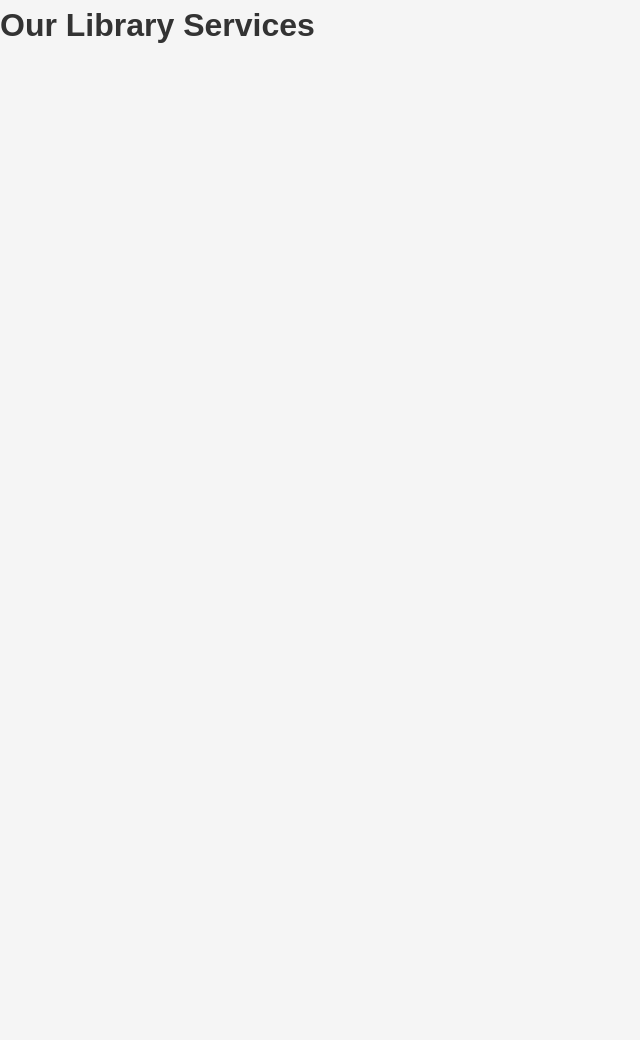
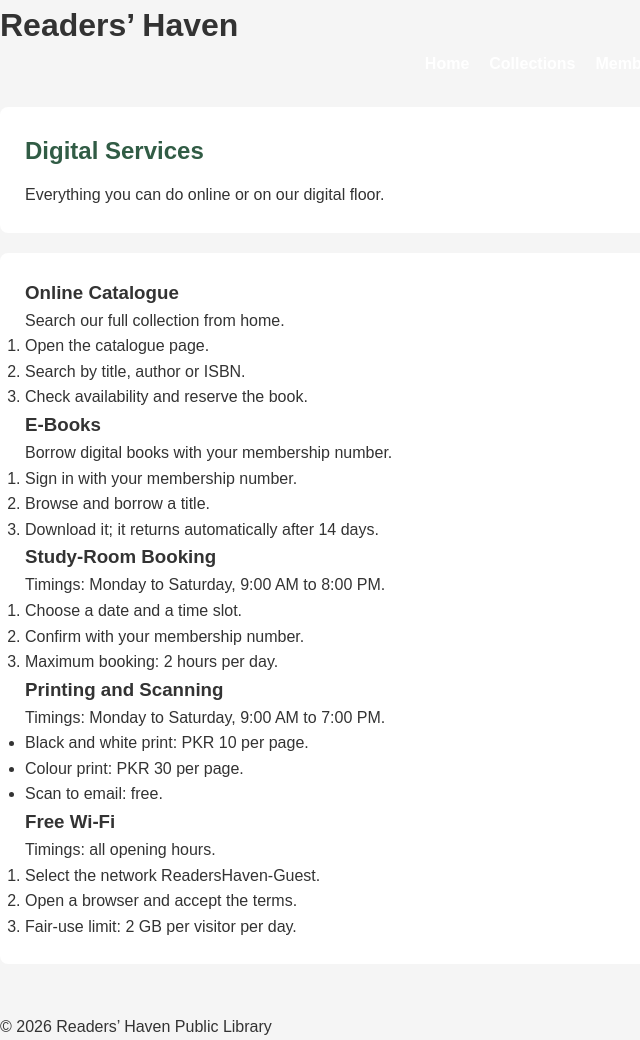
Before and after one commit to hadianawaz-01/readers-haven-library, a website: page src/services.html in a window 1280 px wide. Shown: the whole page, without its empty margins (0-640 px from the left). Before the commit the page ends 800 px from the top, so only its background shows below. Drawn offline with Linux system fonts and the light colour scheme.

Commit message:
feat: add services page skeleton with header, nav and footer

```diff
--- a/src/services.html
+++ b/src/services.html
@@ -7,6 +7,79 @@
     <link rel="stylesheet" href="../styles/style.css">
 </head>
 <body>
-    <h1>Our Library Services</h1>
+   <header>
+    <h1>Readers’ Haven</h1>
+    <nav>
+      <a href='index.html'>Home</a>
+      <a href='collections.html'>Collections</a>
+      <a href='membership.html'>Membership</a>
+      <a href='services.html'>Services</a>
+      <a href='contact.html'>Contact</a>
+    </nav>
+  </header>
+
+  <main>
+    <section class='svc-intro'>
+      <h2>Digital Services</h2>
+      <p>Everything you can do online or on our digital floor.</p>
+    </section>
+
+    <section class='svc-grid'>
+      <article class='svc-card'>
+        <h3>Online Catalogue</h3>
+        <p>Search our full collection from home.</p>
+        <ol>
+          <li>Open the catalogue page.</li>
+          <li>Search by title, author or ISBN.</li>
+          <li>Check availability and reserve the book.</li>
+        </ol>
+      </article>
+
+      <article class='svc-card'>
+        <h3>E-Books</h3>
+        <p>Borrow digital books with your membership number.</p>
+        <ol>
+          <li>Sign in with your membership number.</li>
+          <li>Browse and borrow a title.</li>
+          <li>Download it; it returns automatically after 14 days.</li>
+        </ol>
+      </article>
+
+      <article class='svc-card'>
+        <h3>Study-Room Booking</h3>
+        <p>Timings: Monday to Saturday, 9:00 AM to 8:00 PM.</p>
+        <ol>
+          <li>Choose a date and a time slot.</li>
+          <li>Confirm with your membership number.</li>
+          <li>Maximum booking: 2 hours per day.</li>
+        </ol>
+      </article>
+
+      <article class='svc-card'>
+        <h3>Printing and Scanning</h3>
+        <p>Timings: Monday to Saturday, 9:00 AM to 7:00 PM.</p>
+        <ul>
+          <li>Black and white print: PKR 10 per page.</li>
+          <li>Colour print: PKR 30 per page.</li>
+          <li>Scan to email: free.</li>
+        </ul>
+      </article>
+
+      <article class='svc-card'>
+        <h3>Free Wi-Fi</h3>
+        <p>Timings: all opening hours.</p>
+        <ol>
+          <li>Select the network ReadersHaven-Guest.</li>
+          <li>Open a browser and accept the terms.</li>
+          <li>Fair-use limit: 2 GB per visitor per day.</li>
+        </ol>
+      </article>
+    </section>
+  </main>
+
+  <footer>
+    <p>&copy; 2026 Readers’ Haven Public Library</p>
+  </footer>
 </body>
+
 </html>
```
